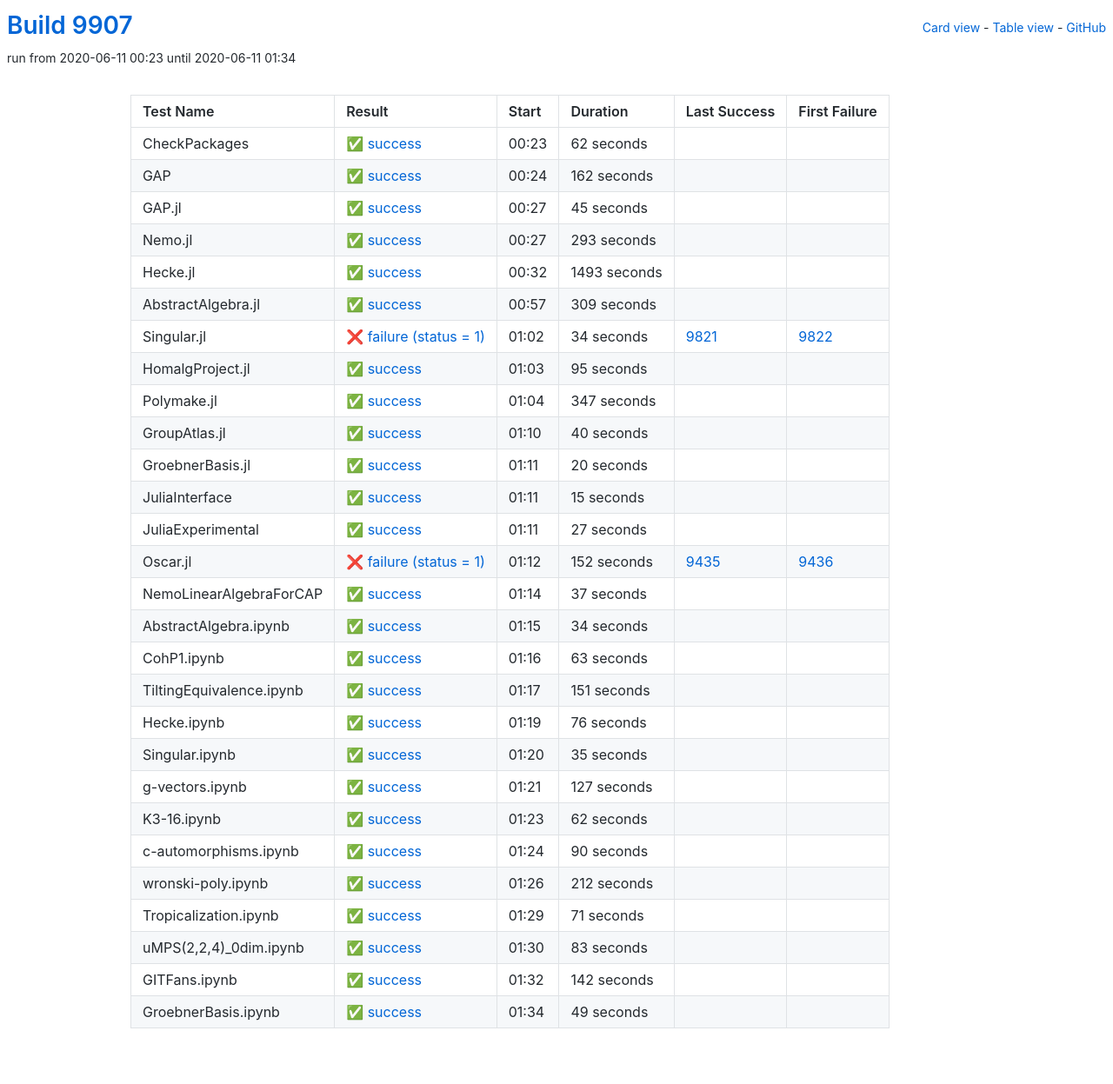
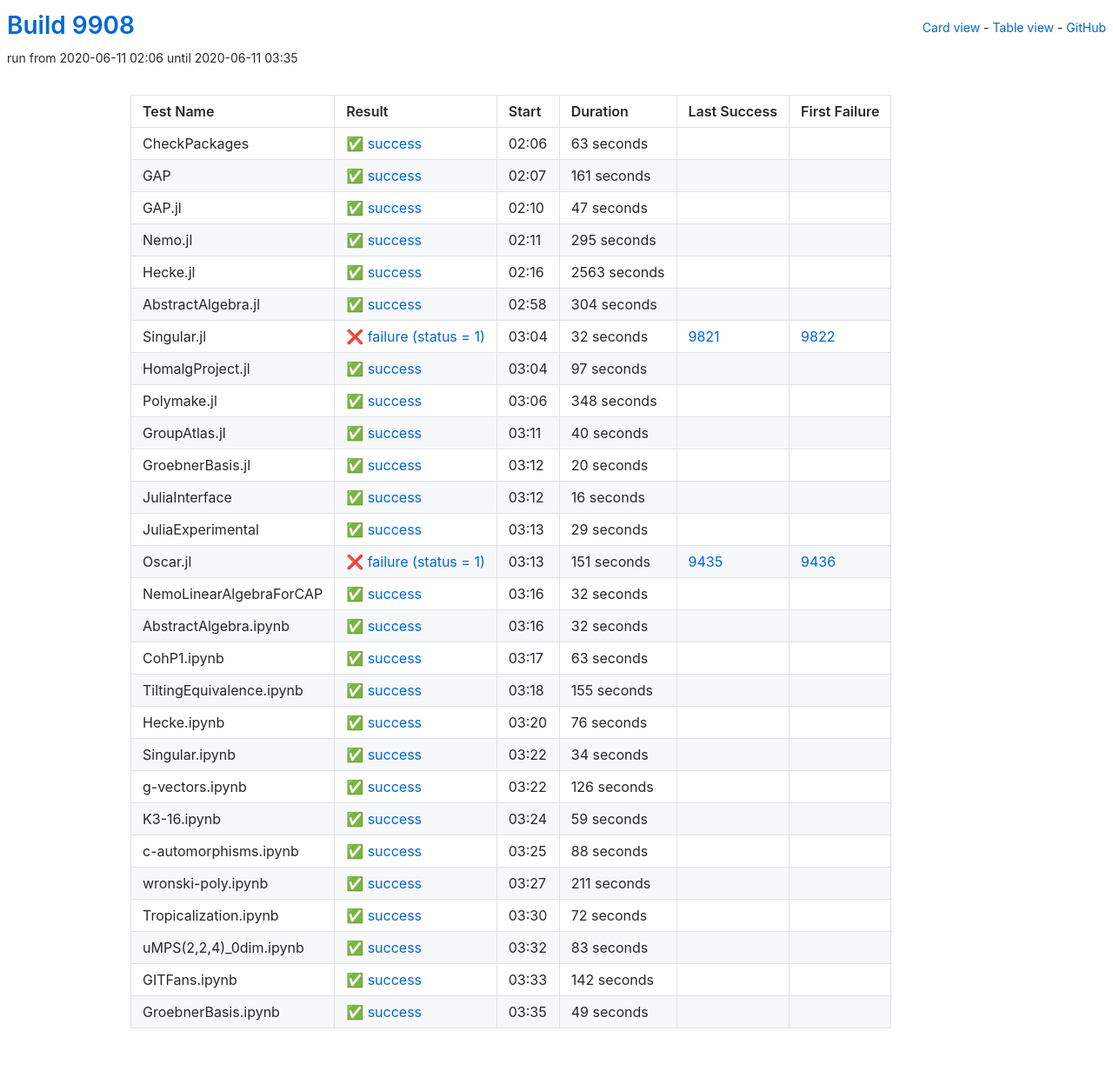
Before and after one commit to oscar-system/oscar-ci-status, a Jekyll site: the page built from table.html, in a window 1280 px wide. Shown: the whole page at 87% size. Built offline with Jekyll 4.4.1, drawn with Linux system fonts in a browser that asks for light colours.

Commit message:
Build #9908

```diff
--- a/_data/ci.yml
+++ b/_data/ci.yml
@@ -1,6 +1,6 @@
 ---
-build: 9907
-build_url: https://oscarci.mathematik.uni-kl.de/job/oscar/9907/
+build: 9908
+build_url: https://oscarci.mathematik.uni-kl.de/job/oscar/9908/
 job: oscar
 organization: oscar-system
 repo: oscar-ci-status
@@ -8,116 +8,116 @@ repourl: https://github.com/oscar-system/oscar-ci-status
 tests:
 - name: CheckPackages
   id: checkpackages
-  log: https://oscarci.mathematik.uni-kl.de/job/oscar/9907/artifact/logs/build-9907/CheckPackages.log
-  start: 2020-06-11 00:23
+  log: https://oscarci.mathematik.uni-kl.de/job/oscar/9908/artifact/logs/build-9908/CheckPackages.log
+  start: 2020-06-11 02:06
   success: true
   exitcode: 0
   status: success
-  duration: 62
+  duration: 63
   last_success: false
   last_success_url:
   first_failure: false
   first_failure_url:
 - name: GAP
   id: gap
-  log: https://oscarci.mathematik.uni-kl.de/job/oscar/9907/artifact/logs/build-9907/GAP.log
-  start: 2020-06-11 00:24
+  log: https://oscarci.mathematik.uni-kl.de/job/oscar/9908/artifact/logs/build-9908/GAP.log
+  start: 2020-06-11 02:07
   success: true
   exitcode: 0
   status: success
-  duration: 162
+  duration: 161
   last_success: false
   last_success_url:
   first_failure: false
   first_failure_url:
 - name: GAP.jl
   id: gap-jl
-  log: https://oscarci.mathematik.uni-kl.de/job/oscar/9907/artifact/logs/build-9907/GAP.jl.log
-  start: 2020-06-11 00:27
+  log: https://oscarci.mathematik.uni-kl.de/job/oscar/9908/artifact/logs/build-9908/GAP.jl.log
+  start: 2020-06-11 02:10
   success: true
   exitcode: 0
   status: success
-  duration: 45
+  duration: 47
   last_success: false
   last_success_url:
   first_failure: false
   first_failure_url:
 - name: Nemo.jl
   id: nemo-jl
-  log: https://oscarci.mathematik.uni-kl.de/job/oscar/9907/artifact/logs/build-9907/Nemo.jl.log
-  start: 2020-06-11 00:27
+  log: https://oscarci.mathematik.uni-kl.de/job/oscar/9908/artifact/logs/build-9908/Nemo.jl.log
+  start: 2020-06-11 02:11
   success: true
   exitcode: 0
   status: success
-  duration: 293
+  duration: 295
   last_success: false
   last_success_url:
   first_failure: false
   first_failure_url:
 - name: Hecke.jl
   id: hecke-jl
-  log: https://oscarci.mathematik.uni-kl.de/job/oscar/9907/artifact/logs/build-9907/Hecke.jl.log
-  start: 2020-06-11 00:32
+  log: https://oscarci.mathematik.uni-kl.de/job/oscar/9908/artifact/logs/build-9908/Hecke.jl.log
+  start: 2020-06-11 02:16
   success: true
   exitcode: 0
   status: success
-  duration: 1493
+  duration: 2563
   last_success: false
   last_success_url:
   first_failure: false
   first_failure_url:
 - name: AbstractAlgebra.jl
   id: abstractalgebra-jl
-  log: https://oscarci.mathematik.uni-kl.de/job/oscar/9907/artifact/logs/build-9907/AbstractAlgebra.jl.log
-  start: 2020-06-11 00:57
+  log: https://oscarci.mathematik.uni-kl.de/job/oscar/9908/artifact/logs/build-9908/AbstractAlgebra.jl.log
+  start: 2020-06-11 02:58
   success: true
   exitcode: 0
   status: success
-  duration: 309
+  duration: 304
   last_success: false
   last_success_url:
   first_failure: false
   first_failure_url:
 - name: Singular.jl
   id: singular-jl
-  log: https://oscarci.mathematik.uni-kl.de/job/oscar/9907/artifact/logs/build-9907/Singular.jl.log
-  start: 2020-06-11 01:02
+  log: https://oscarci.mathematik.uni-kl.de/job/oscar/9908/artifact/logs/build-9908/Singular.jl.log
+  start: 2020-06-11 03:04
   success: false
   exitcode: 1
   status: failure
-  duration: 34
+  duration: 32
   last_success: 9821
   last_success_url: https://oscarci.mathematik.uni-kl.de/job/oscar/9821/
   first_failure: 9822
   first_failure_url: https://oscarci.mathematik.uni-kl.de/job/oscar/9822/
 - name: HomalgProject.jl
   id: homalgproject-jl
-  log: https://oscarci.mathematik.uni-kl.de/job/oscar/9907/artifact/logs/build-9907/HomalgProject.jl.log
-  start: 2020-06-11 01:03
+  log: https://oscarci.mathematik.uni-kl.de/job/oscar/9908/artifact/logs/build-9908/HomalgProject.jl.log
+  start: 2020-06-11 03:04
   success: true
   exitcode: 0
   status: success
-  duration: 95
+  duration: 97
   last_success: false
   last_success_url:
   first_failure: false
   first_failure_url:
 - name: Polymake.jl
   id: polymake-jl
-  log: https://oscarci.mathematik.uni-kl.de/job/oscar/9907/artifact/logs/build-9907/Polymake.jl.log
-  start: 2020-06-11 01:04
+  log: https://oscarci.mathematik.uni-kl.de/job/oscar/9908/artifact/logs/build-9908/Polymake.jl.log
+  start: 2020-06-11 03:06
   success: true
   exitcode: 0
   status: success
-  duration: 347
+  duration: 348
   last_success: false
   last_success_url:
   first_failure: false
   first_failure_url:
 - name: GroupAtlas.jl
   id: groupatlas-jl
-  log: https://oscarci.mathematik.uni-kl.de/job/oscar/9907/artifact/logs/build-9907/GroupAtlas.jl.log
-  start: 2020-06-11 01:10
+  log: https://oscarci.mathematik.uni-kl.de/job/oscar/9908/artifact/logs/build-9908/GroupAtlas.jl.log
+  start: 2020-06-11 03:11
   success: true
   exitcode: 0
   status: success
@@ -128,8 +128,8 @@ tests:
   first_failure_url:
 - name: GroebnerBasis.jl
   id: groebnerbasis-jl
-  log: https://oscarci.mathematik.uni-kl.de/job/oscar/9907/artifact/logs/build-9907/GroebnerBasis.jl.log
-  start: 2020-06-11 01:11
+  log: https://oscarci.mathematik.uni-kl.de/job/oscar/9908/artifact/logs/build-9908/GroebnerBasis.jl.log
+  start: 2020-06-11 03:12
   success: true
   exitcode: 0
   status: success
@@ -140,68 +140,68 @@ tests:
   first_failure_url:
 - name: JuliaInterface
   id: juliainterface
-  log: https://oscarci.mathematik.uni-kl.de/job/oscar/9907/artifact/logs/build-9907/JuliaInterface.log
-  start: 2020-06-11 01:11
+  log: https://oscarci.mathematik.uni-kl.de/job/oscar/9908/artifact/logs/build-9908/JuliaInterface.log
+  start: 2020-06-11 03:12
   success: true
   exitcode: 0
   status: success
-  duration: 15
+  duration: 16
   last_success: false
   last_success_url:
   first_failure: false
   first_failure_url:
 - name: JuliaExperimental
   id: juliaexperimental
-  log: https://oscarci.mathematik.uni-kl.de/job/oscar/9907/artifact/logs/build-9907/JuliaExperimental.log
-  start: 2020-06-11 01:11
+  log: https://oscarci.mathematik.uni-kl.de/job/oscar/9908/artifact/logs/build-9908/JuliaExperimental.log
+  start: 2020-06-11 03:13
   success: true
   exitcode: 0
   status: success
-  duration: 27
+  duration: 29
   last_success: false
   last_success_url:
   first_failure: false
   first_failure_url:
 - name: Oscar.jl
   id: oscar-jl
-  log: https://oscarci.mathematik.uni-kl.de/job/oscar/9907/artifact/logs/build-9907/Oscar.jl.log
-  start: 2020-06-11 01:12
+  log: https://oscarci.mathematik.uni-kl.de/job/oscar/9908/artifact/logs/build-9908/Oscar.jl.log
+  start: 2020-06-11 03:13
   success: false
   exitcode: 1
   status: failure
-  duration: 152
+  duration: 151
   last_success: 9435
   last_success_url: https://oscarci.mathematik.uni-kl.de/job/oscar/9435/
   first_failure: 9436
   first_failure_url: https://oscarci.mathematik.uni-kl.de/job/oscar/9436/
 - name: NemoLinearAlgebraForCAP
   id: nemolinearalgebraforcap
-  log: https://oscarci.mathematik.uni-kl.de/job/oscar/9907/artifact/logs/build-9907/NemoLinearAlgebraForCAP.log
-  start: 2020-06-11 01:14
+  log: https://oscarci.mathematik.uni-kl.de/job/oscar/9908/artifact/logs/build-9908/NemoLinearAlgebraForCAP.log
+  start: 2020-06-11 03:16
   success: true
   exitcode: 0
   status: success
-  duration: 37
+  duration: 32
   last_success: false
   last_success_url:
   first_failure: false
   first_failure_url:
 - name: AbstractAlgebra.ipynb
   id: abstractalgebra-ipynb
-  log: https://oscarci.mathematik.uni-kl.de/job/oscar/9907/artifact/logs/build-9907/AbstractAlgebra.ipynb.log
-  start: 2020-06-11 01:15
+  log: https://oscarci.mathematik.uni-kl.de/job/oscar/9908/artifact/logs/build-9908/AbstractAlgebra.ipynb.log
+  start: 2020-06-11 03:16
   success: true
   exitcode: 0
   status: success
-  duration: 34
+  duration: 32
   last_success: false
   last_success_url:
   first_failure: false
   first_failure_url:
 - name: CohP1.ipynb
   id: cohp1-ipynb
-  log: https://oscarci.mathematik.uni-kl.de/job/oscar/9907/artifact/logs/build-9907/CohP1.ipynb.log
-  start: 2020-06-11 01:16
+  log: https://oscarci.mathematik.uni-kl.de/job/oscar/9908/artifact/logs/build-9908/CohP1.ipynb.log
+  start: 2020-06-11 03:17
   success: true
   exitcode: 0
   status: success
@@ -212,20 +212,20 @@ tests:
   first_failure_url:
 - name: TiltingEquivalence.ipynb
   id: tiltingequivalence-ipynb
-  log: https://oscarci.mathematik.uni-kl.de/job/oscar/9907/artifact/logs/build-9907/TiltingEquivalence.ipynb.log
-  start: 2020-06-11 01:17
+  log: https://oscarci.mathematik.uni-kl.de/job/oscar/9908/artifact/logs/build-9908/TiltingEquivalence.ipynb.log
+  start: 2020-06-11 03:18
   success: true
   exitcode: 0
   status: success
-  duration: 151
+  duration: 155
   last_success: false
   last_success_url:
   first_failure: false
   first_failure_url:
 - name: Hecke.ipynb
   id: hecke-ipynb
-  log: https://oscarci.mathematik.uni-kl.de/job/oscar/9907/artifact/logs/build-9907/Hecke.ipynb.log
-  start: 2020-06-11 01:19
+  log: https://oscarci.mathematik.uni-kl.de/job/oscar/9908/artifact/logs/build-9908/Hecke.ipynb.log
+  start: 2020-06-11 03:20
   success: true
   exitcode: 0
   status: success
@@ -236,80 +236,80 @@ tests:
   first_failure_url:
 - name: Singular.ipynb
   id: singular-ipynb
-  log: https://oscarci.mathematik.uni-kl.de/job/oscar/9907/artifact/logs/build-9907/Singular.ipynb.log
-  start: 2020-06-11 01:20
+  log: https://oscarci.mathematik.uni-kl.de/job/oscar/9908/artifact/logs/build-9908/Singular.ipynb.log
+  start: 2020-06-11 03:22
   success: true
   exitcode: 0
   status: success
-  duration: 35
+  duration: 34
   last_success: false
   last_success_url:
   first_failure: false
   first_failure_url:
 - name: g-vectors.ipynb
   id: g-vectors-ipynb
-  log: https://oscarci.mathematik.uni-kl.de/job/oscar/9907/artifact/logs/build-9907/g-vectors.ipynb.log
-  start: 2020-06-11 01:21
+  log: https://oscarci.mathematik.uni-kl.de/job/oscar/9908/artifact/logs/build-9908/g-vectors.ipynb.log
+  start: 2020-06-11 03:22
   success: true
   exitcode: 0
   status: success
-  duration: 127
+  duration: 126
   last_success: false
   last_success_url:
   first_failure: false
   first_failure_url:
 - name: K3-16.ipynb
   id: k3-16-ipynb
-  log: https://oscarci.mathematik.uni-kl.de/job/oscar/9907/artifact/logs/build-9907/K3-16.ipynb.log
-  start: 2020-06-11 01:23
+  log: https://oscarci.mathematik.uni-kl.de/job/oscar/9908/artifact/logs/build-9908/K3-16.ipynb.log
+  start: 2020-06-11 03:24
   success: true
   exitcode: 0
   status: success
-  duration: 62
+  duration: 59
   last_success: false
   last_success_url:
   first_failure: false
   first_failure_url:
 - name: c-automorphisms.ipynb
   id: c-automorphisms-ipynb
-  log: https://oscarci.mathematik.uni-kl.de/job/oscar/9907/artifact/logs/build-9907/c-automorphisms.ipynb.log
-  start: 2020-06-11 01:24
+  log: https://oscarci.mathematik.uni-kl.de/job/oscar/9908/artifact/logs/build-9908/c-automorphisms.ipynb.log
+  start: 2020-06-11 03:25
   success: true
   exitcode: 0
   status: success
-  duration: 90
+  duration: 88
   last_success: false
   last_success_url:
   first_failure: false
   first_failure_url:
 - name: wronski-poly.ipynb
   id: wronski-poly-ipynb
-  log: https://oscarci.mathematik.uni-kl.de/job/oscar/9907/artifact/logs/build-9907/wronski-poly.ipynb.log
-  start: 2020-06-11 01:26
+  log: https://oscarci.mathematik.uni-kl.de/job/oscar/9908/artifact/logs/build-9908/wronski-poly.ipynb.log
+  start: 2020-06-11 03:27
   success: true
   exitcode: 0
   status: success
-  duration: 212
+  duration: 211
   last_success: false
   last_success_url:
   first_failure: false
   first_failure_url:
 - name: Tropicalization.ipynb
   id: tropicalization-ipynb
-  log: https://oscarci.mathematik.uni-kl.de/job/oscar/9907/artifact/logs/build-9907/Tropicalization.ipynb.log
-  start: 2020-06-11 01:29
+  log: https://oscarci.mathematik.uni-kl.de/job/oscar/9908/artifact/logs/build-9908/Tropicalization.ipynb.log
+  start: 2020-06-11 03:30
   success: true
   exitcode: 0
   status: success
-  duration: 71
+  duration: 72
   last_success: false
   last_success_url:
   first_failure: false
   first_failure_url:
 - name: uMPS(2,2,4)_0dim.ipynb
   id: umps-2-2-4-0dim-ipynb
-  log: https://oscarci.mathematik.uni-kl.de/job/oscar/9907/artifact/logs/build-9907/uMPS-2-2-4-_0dim.ipynb.log
-  start: 2020-06-11 01:30
+  log: https://oscarci.mathematik.uni-kl.de/job/oscar/9908/artifact/logs/build-9908/uMPS-2-2-4-_0dim.ipynb.log
+  start: 2020-06-11 03:32
   success: true
   exitcode: 0
   status: success
@@ -320,8 +320,8 @@ tests:
   first_failure_url:
 - name: GITFans.ipynb
   id: gitfans-ipynb
-  log: https://oscarci.mathematik.uni-kl.de/job/oscar/9907/artifact/logs/build-9907/GITFans.ipynb.log
-  start: 2020-06-11 01:32
+  log: https://oscarci.mathematik.uni-kl.de/job/oscar/9908/artifact/logs/build-9908/GITFans.ipynb.log
+  start: 2020-06-11 03:33
   success: true
   exitcode: 0
   status: success
@@ -332,8 +332,8 @@ tests:
   first_failure_url:
 - name: GroebnerBasis.ipynb
   id: groebnerbasis-ipynb
-  log: https://oscarci.mathematik.uni-kl.de/job/oscar/9907/artifact/logs/build-9907/GroebnerBasis.ipynb.log
-  start: 2020-06-11 01:34
+  log: https://oscarci.mathematik.uni-kl.de/job/oscar/9908/artifact/logs/build-9908/GroebnerBasis.ipynb.log
+  start: 2020-06-11 03:35
   success: true
   exitcode: 0
   status: success
```
Also changed, not shown: README.md.
